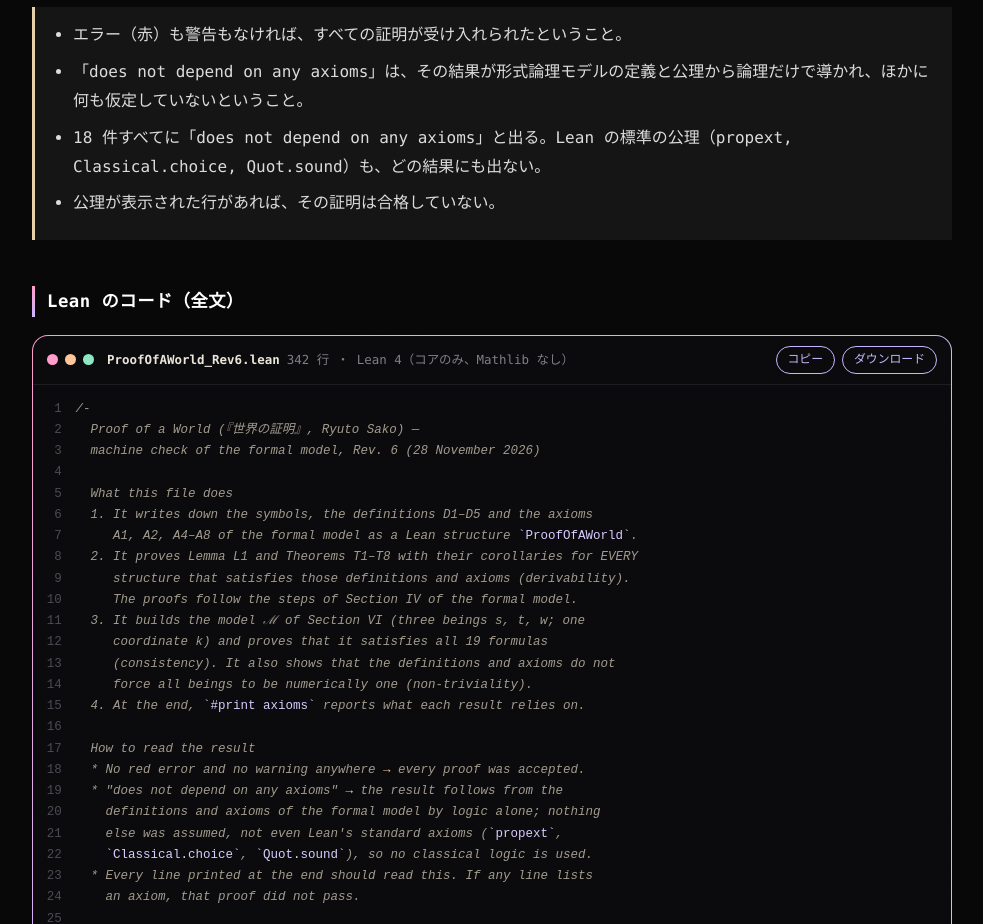
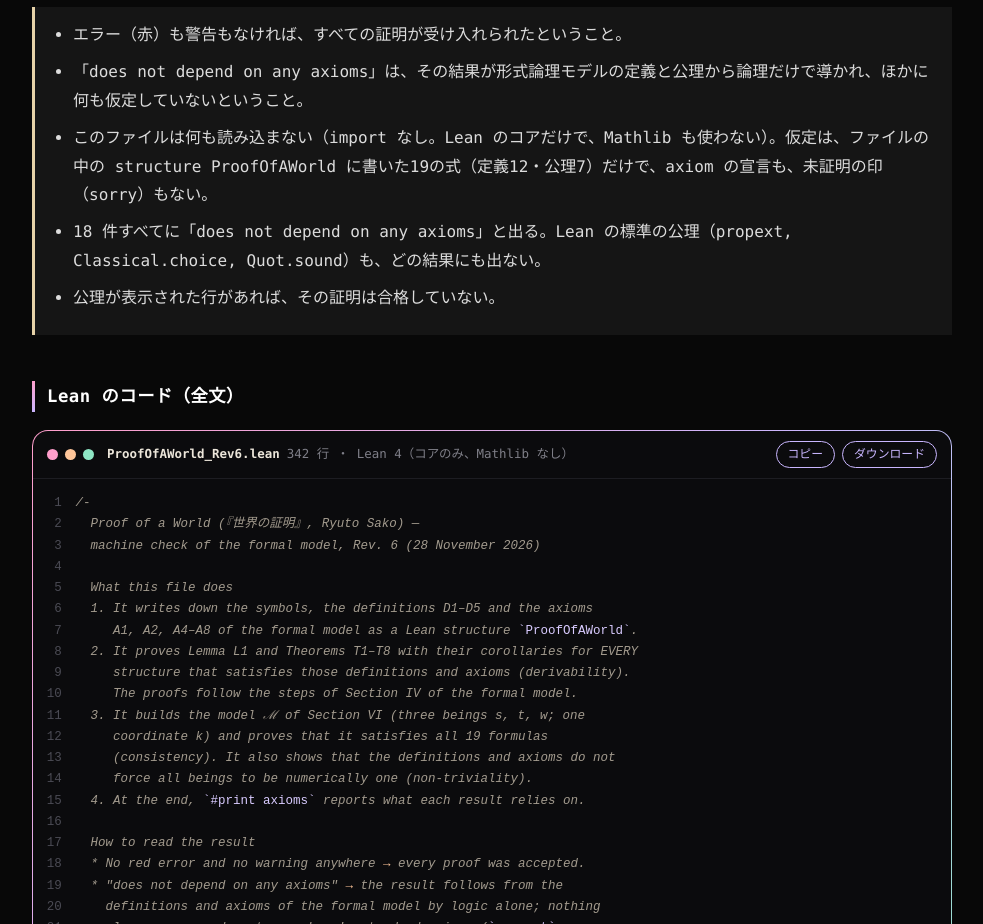
Before and after one commit to ryutostudio/ryutostudio.github.io, a plain HTML site: page lean.html in a window 1280 px wide. Shown: the part 1849-2773 px from the top of the page, without its empty margins (148-1131 px from the left). Drawn offline with Linux system fonts and the light colour scheme.

Commit message:
Add files via upload

```diff
--- a/lean.html
+++ b/lean.html
@@ -799,6 +799,7 @@
             <ul class="model-list" style="margin:0;">
                     <li>エラー（赤）も警告もなければ、すべての証明が受け入れられたということ。</li>
                     <li>「does not depend on any axioms」は、その結果が形式論理モデルの定義と公理から論理だけで導かれ、ほかに何も仮定していないということ。</li>
+                    <li>このファイルは何も読み込まない（import なし。Lean のコアだけで、Mathlib も使わない）。仮定は、ファイルの中の structure ProofOfAWorld に書いた19の式（定義12・公理7）だけで、axiom の宣言も、未証明の印（sorry）もない。</li>
                     <li>18 件すべてに「does not depend on any axioms」と出る。Lean の標準の公理（propext, Classical.choice, Quot.sound）も、どの結果にも出ない。</li>
                     <li>公理が表示された行があれば、その証明は合格していない。</li>
             </ul>
```
Also changed, not shown: lean-en.html (+1 -0 lines).
